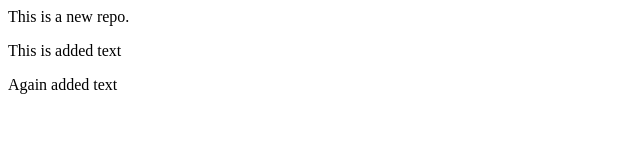
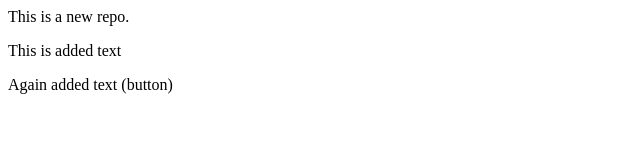
Before and after one commit to DatapreneurVishal/LocalRepo, a plain HTML site: page index.html in a window 1280 px wide. Shown: the full height of the page, 0-640 px from the left. Drawn offline with Linux system fonts and the light colour scheme.

```diff
--- a/index.html
+++ b/index.html
@@ -1,3 +1,3 @@
 <p>This is a new repo.</p>
 <p>This is added text</p>
-<p>Again added text</p>
+<p>Again added text (button)</p>
```
